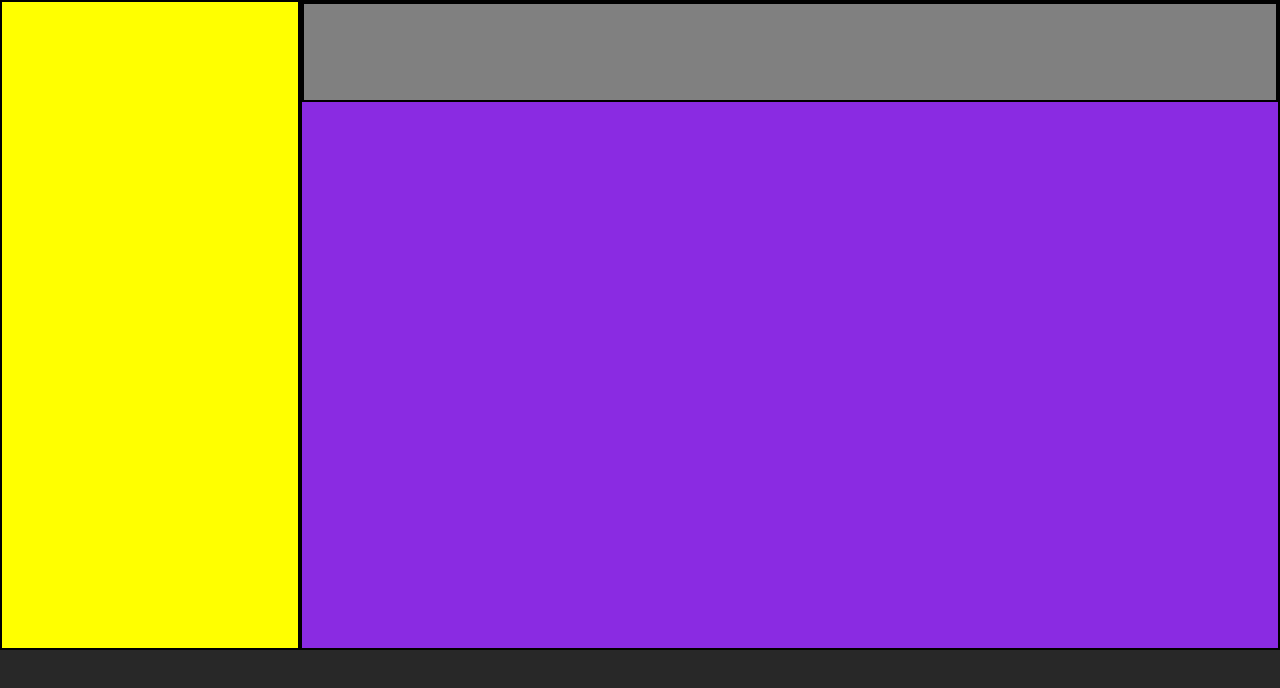
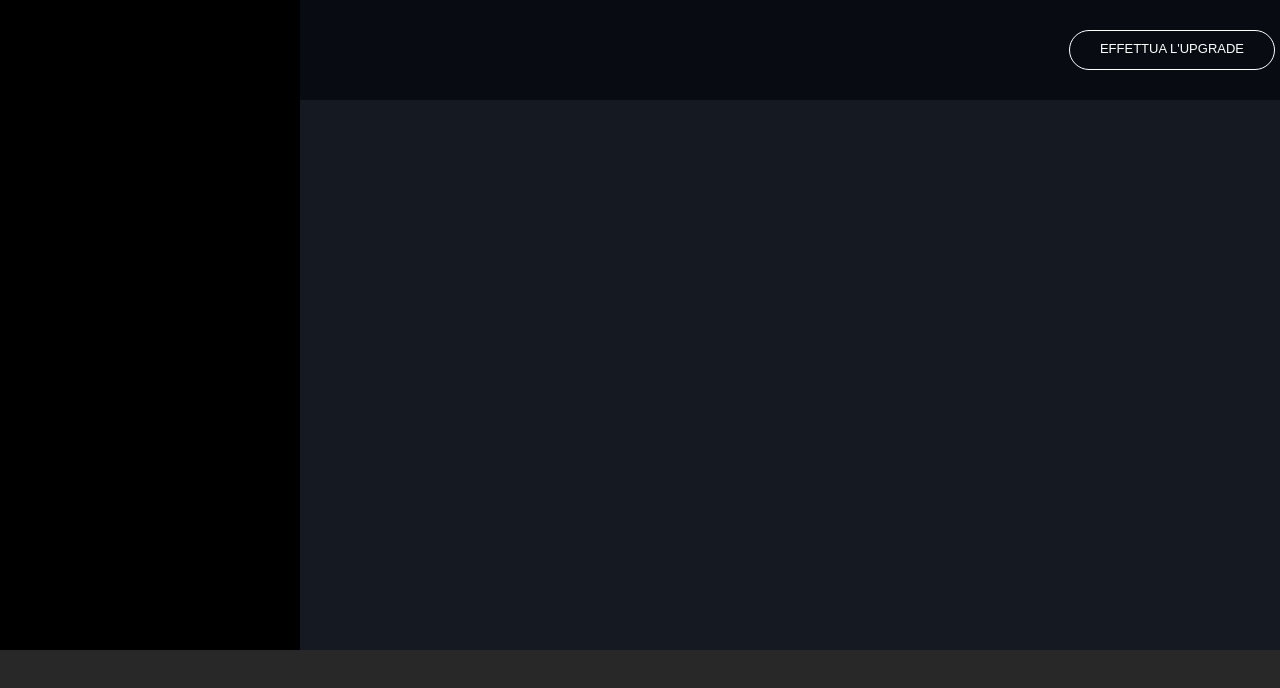
Before and after one commit to fdeluca85/html-css-spotifyweb, a plain HTML site: page index.html in a window 1280 px wide. Drawn offline with Linux system fonts and the light colour scheme.

Commit message:
main top

```diff
--- a/css/style.css
+++ b/css/style.css
@@ -19,8 +19,44 @@ main{
     height: calc(100vh - 150px);
 }
 
+.sidebar{
+    background-color: #000000;
+    height: 100%;
+    width: 300px;
+    display: flex;
+    float: left;
+}
+.sez-main{
+    background-color: #141922;
+    height: 100%;
+    width: calc(100% - 300px);
+    display: flex;
+    float: left;
+}
 
-
+/* ******top main***** */
+.sez-top-main{
+    background-color: #080B12;
+    height: 100px;
+    width: 100%;
+    display: flex;
+    float: left;
+}
+.btn{
+    border: 1px solid white;
+    border-radius: 40px;
+    margin: 30px 5px;
+    padding: 10px 30px;
+    display:inline-block;
+    color: white;
+    text-transform: uppercase;
+    font-size: 13px;
+}
+.upgrade{
+    width: 100%;
+    display: flex;
+    justify-content: flex-end;
+}
 
 /* *****footer****** */
 
@@ -32,7 +68,7 @@ footer{
 }
 /* *****debug***** */
 
-.debug .sidebar{
+/* .debug .sidebar{
     background-color: yellow;
     height: 100%;
     width: 300px;
@@ -57,7 +93,7 @@ footer{
     display: flex;
     border: 2px solid black;
     float: left;
-}
+} */
 
 
 
--- a/index.html
+++ b/index.html
@@ -20,9 +20,12 @@
         <div class="sez-main row">
 
             <!-- sezione main top -->
-            <div class="sez-top-main "></div>
-
-        <!-- /sezione main top -->
+            <div class="sez-top-main ">
+                <div class="upgrade">
+                    <span class="btn">Effettua l'upgrade</span>
+                </div>
+            </div>
+            <!-- /sezione main top -->
 
         </div>
         <!-- /sezione main -->
```
